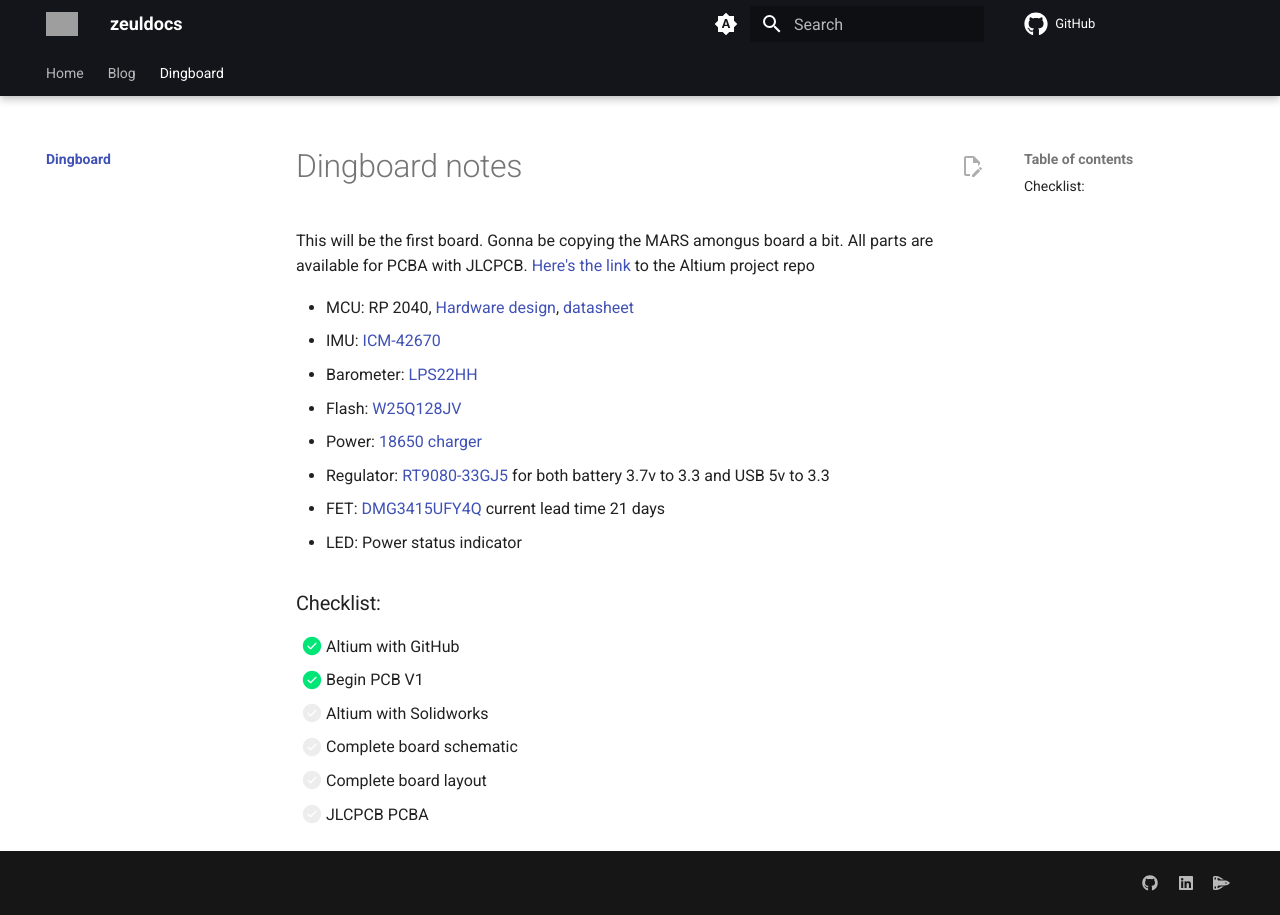
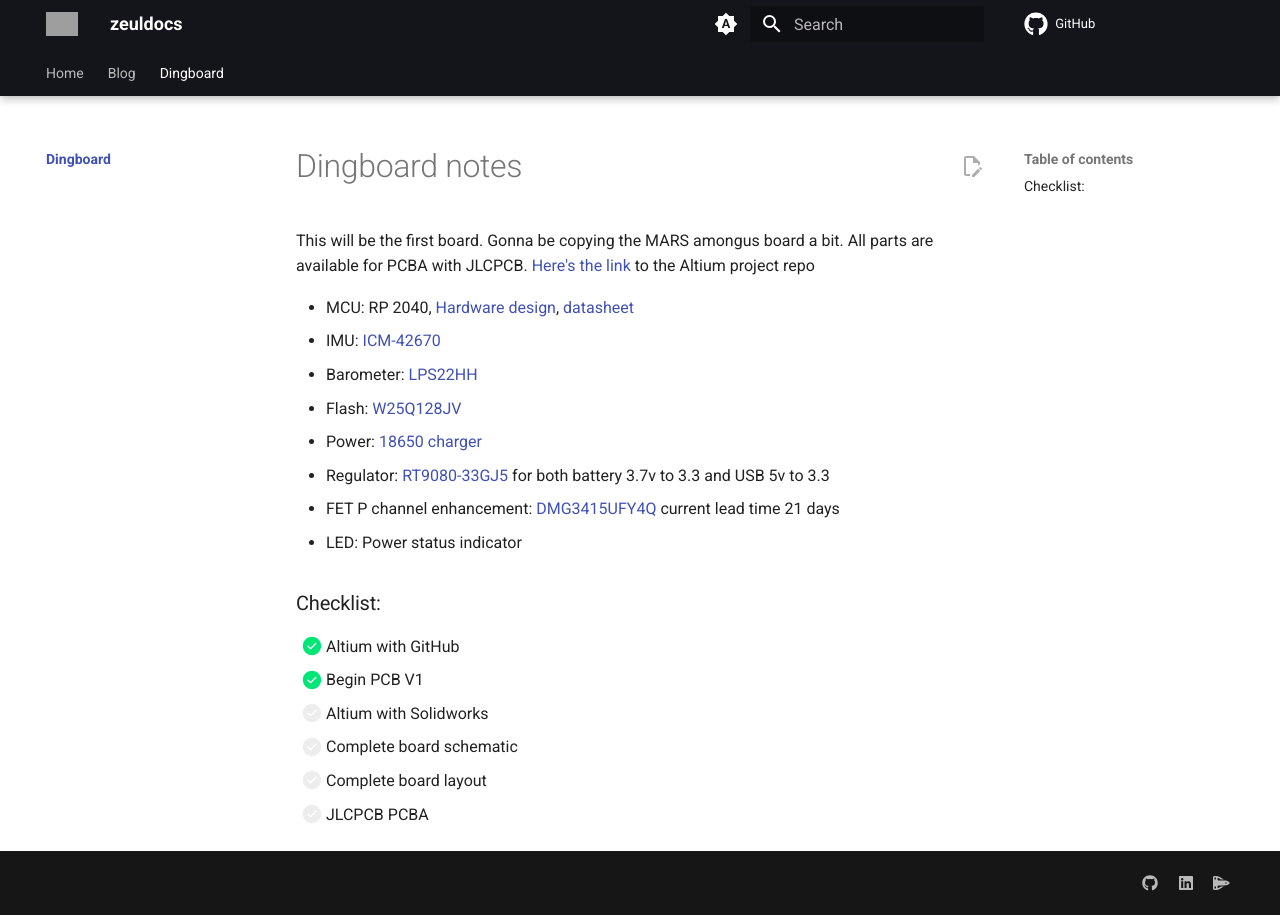
Before and after one commit to sonicavionics/sonicavionics.com, an MkDocs documentation site: the page built from docs/dingboard/index.md, in a window 1280 px wide. Built offline with MkDocs 1.6.1 and Material for MkDocs 9.7.7, drawn with Linux system fonts in a browser that asks for light colours; comment, search, counter and statistics services are not loaded; grey boxes are pictures that could not be loaded.

Commit message:
add fet type

```diff
--- a/docs/dingboard/index.md
+++ b/docs/dingboard/index.md
@@ -10,7 +10,7 @@
  - Power: [18650](https://old.reddit.com/r/18650masterrace/comments/qp21o8/buying_18650_batteries_start_here/) [charger](https://www.reddit.com/r/18650masterrace/comments/1gqk8iy/recommendations_for_a_battery_charger/)
  <!-- - Charing IC: [MCP73831/2](https://ww1.microchip.com/downloads/en/DeviceDoc/MCP73831-Family-Data-Sheet-DS20001984H.pdf) -->
  - Regulator: [RT9080-33GJ5](https://www.lcsc.com/datasheet/lcsc_datasheet_2009192305_Richtek-Tech-RT9080-33GJ5_C841192.pdf) for both battery 3.7v to 3.3 and USB 5v to 3.3
- - FET: [DMG3415UFY4Q](https://wmsc.lcsc.com/wmsc/upload/file/pdf/v2/lcsc/2208051800_Diodes-Incorporated-DMG3415UFY4Q-7_C5124975.pdf) current lead time 21 days
+ - FET P channel enhancement: [DMG3415UFY4Q](https://wmsc.lcsc.com/wmsc/upload/file/pdf/v2/lcsc/2208051800_Diodes-Incorporated-DMG3415UFY4Q-7_C5124975.pdf) current lead time 21 days
  - LED: Power status indicator
 
 
```
